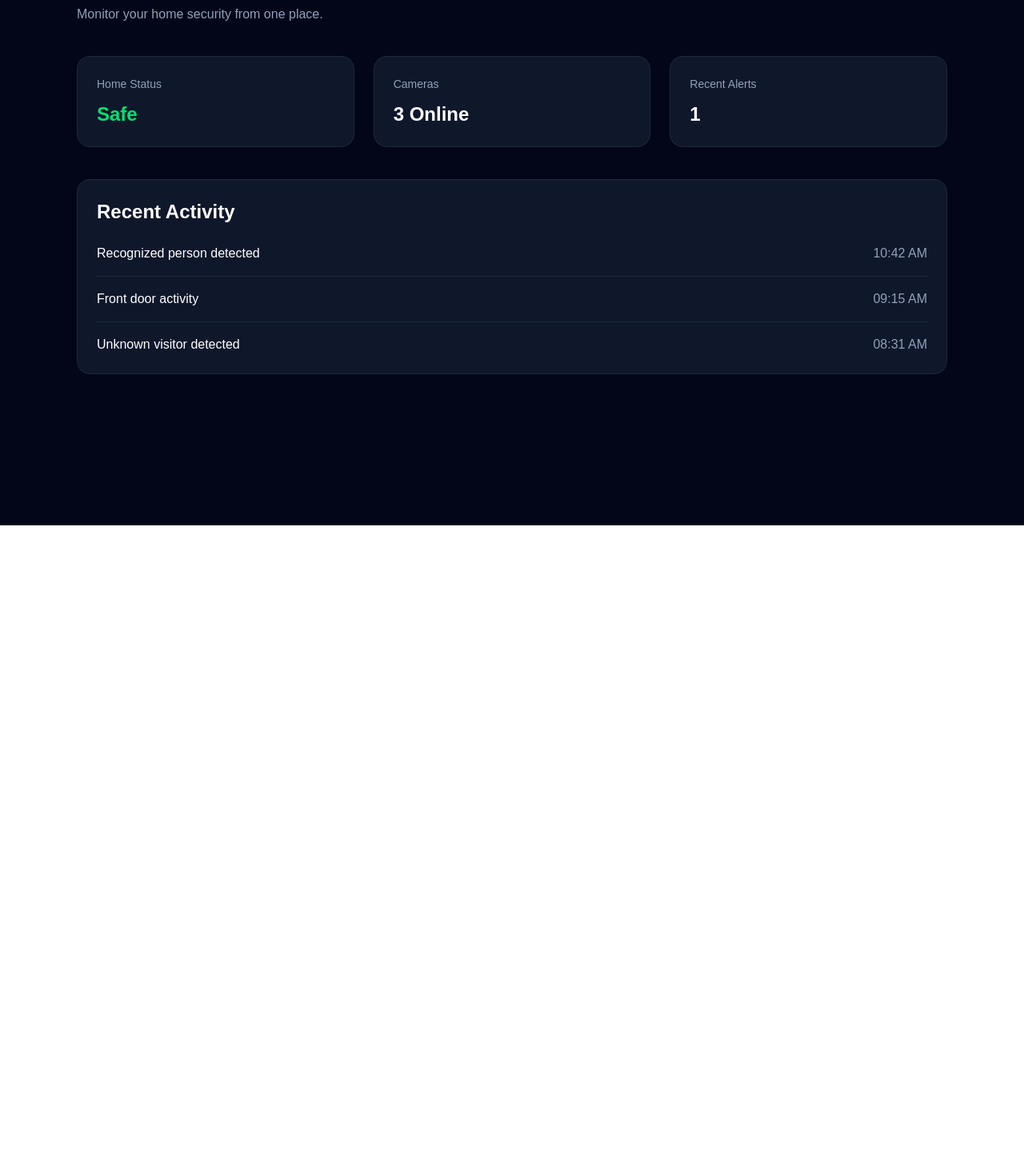
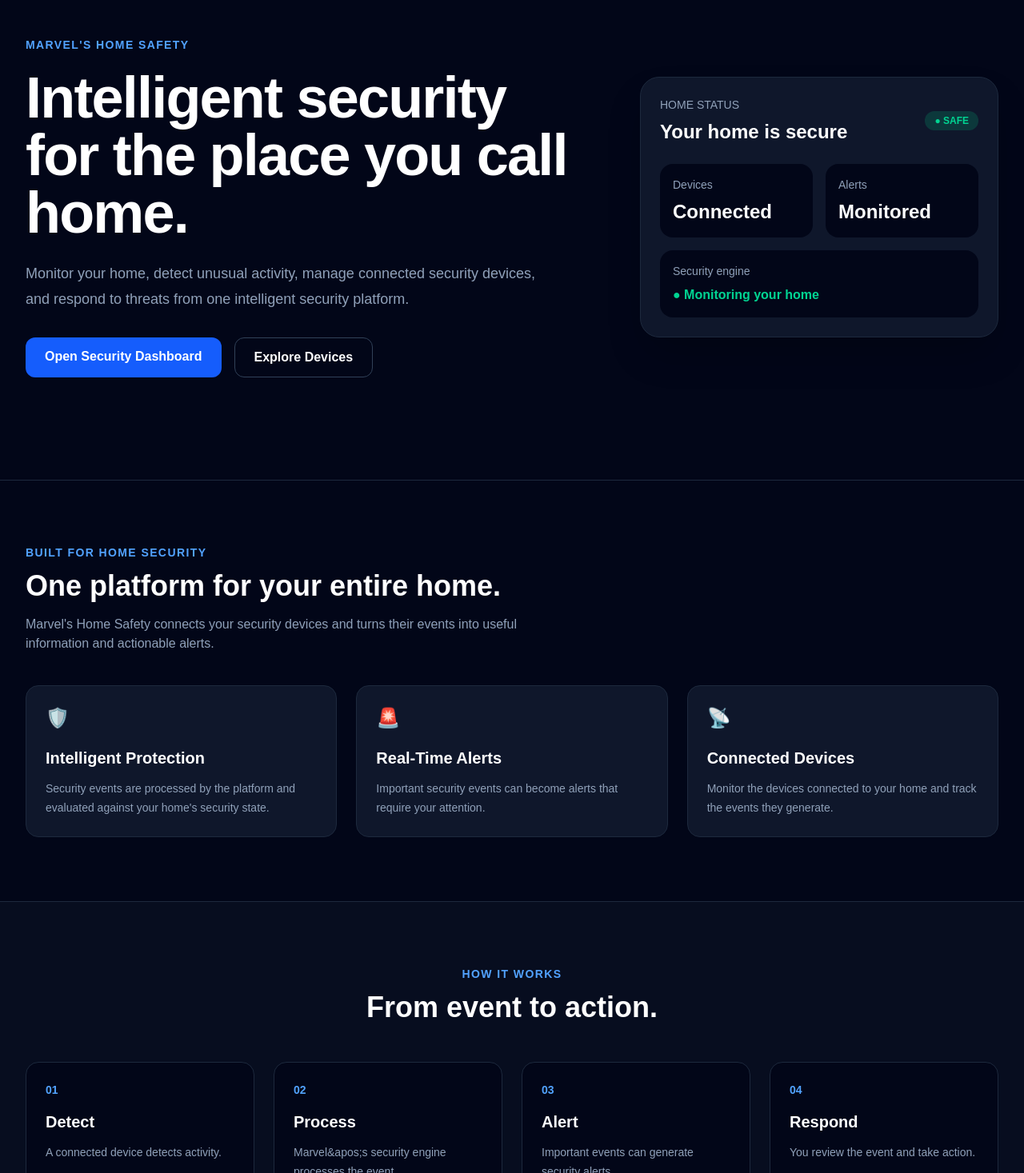
Before and after one commit to marvelousjoseph/marvels-home-safety, a Next.js app in the folder frontend/: page / in a window 1280 px wide. Shown: the part 143-1610 px from the top of the page at 80% size. Before the commit the page ends 800 px from the top, so only its background shows below. Built offline with nearby package versions, Linux system fonts and the light colour scheme.

Commit message:
Build Marvels Home Safety landing page

```diff
--- a/frontend/app/page.tsx
+++ b/frontend/app/page.tsx
@@ -1,65 +1,222 @@
 import Navbar from "@/components/Navbar";
 
-export default function Dashboard() {
+export default function HomePage() {
   return (
     <main className="min-h-screen bg-slate-950 text-white">
       <Navbar />
 
-      <div className="mx-auto max-w-6xl px-8 py-10">
-        <h1 className="text-4xl font-bold">
-          Security Dashboard
-        </h1>
+      <section className="border-b border-slate-800">
+        <div className="mx-auto max-w-7xl px-6 py-24 sm:px-8 lg:flex lg:items-center lg:gap-16 lg:py-32">
+          <div className="max-w-3xl">
+            <p className="text-sm font-semibold uppercase tracking-widest text-blue-400">
+              MARVEL&apos;S HOME SAFETY
+            </p>
 
-        <p className="mt-2 text-slate-400">
-          Monitor your home security from one place.
-        </p>
+            <h1 className="mt-5 text-5xl font-bold tracking-tight sm:text-6xl lg:text-7xl">
+              Intelligent security for the place you call home.
+            </h1>
 
-        <section className="mt-10 grid gap-6 md:grid-cols-3">
+            <p className="mt-6 max-w-2xl text-lg leading-8 text-slate-400">
+              Monitor your home, detect unusual activity, manage connected
+              security devices, and respond to threats from one intelligent
+              security platform.
+            </p>
+
+            <div className="mt-8 flex flex-col gap-4 sm:flex-row">
+              <a
+                href="/dashboard"
+                className="rounded-xl bg-blue-600 px-6 py-3 text-center font-semibold transition hover:bg-blue-500"
+              >
+                Open Security Dashboard
+              </a>
+
+              <a
+                href="/devices"
+                className="rounded-xl border border-slate-700 px-6 py-3 text-center font-semibold transition hover:bg-slate-900"
+              >
+                Explore Devices
+              </a>
+            </div>
+          </div>
+
+          <div className="mt-14 w-full max-w-md lg:mt-0">
+            <div className="rounded-3xl border border-slate-800 bg-slate-900 p-6 shadow-2xl">
+              <div className="flex items-center justify-between">
+                <div>
+                  <p className="text-sm text-slate-400">HOME STATUS</p>
+
+                  <h2 className="mt-2 text-2xl font-bold">
+                    Your home is secure
+                  </h2>
+                </div>
+
+                <div className="rounded-full bg-emerald-500/20 px-3 py-1 text-xs font-semibold text-emerald-400">
+                  ● SAFE
+                </div>
+              </div>
+
+              <div className="mt-6 grid grid-cols-2 gap-4">
+                <div className="rounded-2xl bg-slate-950 p-4">
+                  <p className="text-sm text-slate-400">Devices</p>
+                  <p className="mt-2 text-2xl font-bold">Connected</p>
+                </div>
+
+                <div className="rounded-2xl bg-slate-950 p-4">
+                  <p className="text-sm text-slate-400">Alerts</p>
+                  <p className="mt-2 text-2xl font-bold">Monitored</p>
+                </div>
+              </div>
+
+              <div className="mt-4 rounded-2xl bg-slate-950 p-4">
+                <p className="text-sm text-slate-400">Security engine</p>
+
+                <p className="mt-2 font-semibold text-emerald-400">
+                  ● Monitoring your home
+                </p>
+              </div>
+            </div>
+          </div>
+        </div>
+      </section>
+
+      <section className="mx-auto max-w-7xl px-6 py-20 sm:px-8">
+        <div className="max-w-2xl">
+          <p className="text-sm font-semibold uppercase tracking-widest text-blue-400">
+            BUILT FOR HOME SECURITY
+          </p>
+
+          <h2 className="mt-3 text-3xl font-bold sm:text-4xl">
+            One platform for your entire home.
+          </h2>
+
+          <p className="mt-4 text-slate-400">
+            Marvel&apos;s Home Safety connects your security devices and
+            turns their events into useful information and actionable alerts.
+          </p>
+        </div>
+
+        <div className="mt-10 grid gap-6 md:grid-cols-3">
           <div className="rounded-2xl border border-slate-800 bg-slate-900 p-6">
-            <p className="text-sm text-slate-400">Home Status</p>
-            <h2 className="mt-3 text-2xl font-bold text-green-400">
-              Safe
+            <div className="text-2xl">🛡️</div>
+
+            <h3 className="mt-5 text-xl font-semibold">
+              Intelligent Protection
+            </h3>
+
+            <p className="mt-3 text-sm leading-6 text-slate-400">
+              Security events are processed by the platform and evaluated
+              against your home&apos;s security state.
+            </p>
+          </div>
+
+          <div className="rounded-2xl border border-slate-800 bg-slate-900 p-6">
+            <div className="text-2xl">🚨</div>
+
+            <h3 className="mt-5 text-xl font-semibold">
+              Real-Time Alerts
+            </h3>
+
+            <p className="mt-3 text-sm leading-6 text-slate-400">
+              Important security events can become alerts that require your
+              attention.
+            </p>
+          </div>
+
+          <div className="rounded-2xl border border-slate-800 bg-slate-900 p-6">
+            <div className="text-2xl">📡</div>
+
+            <h3 className="mt-5 text-xl font-semibold">
+              Connected Devices
+            </h3>
+
+            <p className="mt-3 text-sm leading-6 text-slate-400">
+              Monitor the devices connected to your home and track the events
+              they generate.
+            </p>
+          </div>
+        </div>
+      </section>
+
+      <section className="border-y border-slate-800 bg-slate-900/40">
+        <div className="mx-auto max-w-7xl px-6 py-20 sm:px-8">
+          <div className="text-center">
+            <p className="text-sm font-semibold uppercase tracking-widest text-blue-400">
+              HOW IT WORKS
+            </p>
+
+            <h2 className="mt-3 text-3xl font-bold sm:text-4xl">
+              From event to action.
             </h2>
           </div>
 
-          <div className="rounded-2xl border border-slate-800 bg-slate-900 p-6">
-            <p className="text-sm text-slate-400">Cameras</p>
-            <h2 className="mt-3 text-2xl font-bold">
-              3 Online
-            </h2>
+          <div className="mt-12 grid gap-6 md:grid-cols-4">
+            {[
+              {
+                number: "01",
+                title: "Detect",
+                text: "A connected device detects activity.",
+              },
+              {
+                number: "02",
+                title: "Process",
+                text: "Marvel&apos;s security engine processes the event.",
+              },
+              {
+                number: "03",
+                title: "Alert",
+                text: "Important events can generate security alerts.",
+              },
+              {
+                number: "04",
+                title: "Respond",
+                text: "You review the event and take action.",
+              },
+            ].map((step) => (
+              <div
+                key={step.number}
+                className="rounded-2xl border border-slate-800 bg-slate-950 p-6"
+              >
+                <p className="text-sm font-bold text-blue-400">
+                  {step.number}
+                </p>
+
+                <h3 className="mt-4 text-xl font-semibold">
+                  {step.title}
+                </h3>
+
+                <p className="mt-3 text-sm leading-6 text-slate-400">
+                  {step.text}
+                </p>
+              </div>
+            ))}
           </div>
+        </div>
+      </section>
 
-          <div className="rounded-2xl border border-slate-800 bg-slate-900 p-6">
-            <p className="text-sm text-slate-400">Recent Alerts</p>
-            <h2 className="mt-3 text-2xl font-bold">
-              1
-            </h2>
-          </div>
-        </section>
+      <section className="mx-auto max-w-7xl px-6 py-20 text-center sm:px-8">
+        <h2 className="text-3xl font-bold sm:text-4xl">
+          Your home. Your security. One platform.
+        </h2>
 
-        <section className="mt-10 rounded-2xl border border-slate-800 bg-slate-900 p-6">
-          <h2 className="text-2xl font-bold">
-            Recent Activity
-          </h2>
+        <p className="mx-auto mt-4 max-w-2xl text-slate-400">
+          Start monitoring your home through Marvel&apos;s Home Safety.
+        </p>
 
-          <div className="mt-6 space-y-4">
-            <div className="flex justify-between border-b border-slate-800 pb-4">
-              <span>Recognized person detected</span>
-              <span className="text-slate-400">10:42 AM</span>
-            </div>
+        <a
+          href="/dashboard"
+          className="mt-8 inline-block rounded-xl bg-blue-600 px-7 py-3 font-semibold transition hover:bg-blue-500"
+        >
+          Enter Dashboard
+        </a>
+      </section>
 
-            <div className="flex justify-between border-b border-slate-800 pb-4">
-              <span>Front door activity</span>
-              <span className="text-slate-400">09:15 AM</span>
-            </div>
+      <footer className="border-t border-slate-800">
+        <div className="mx-auto flex max-w-7xl flex-col gap-3 px-6 py-8 text-sm text-slate-500 sm:px-8 md:flex-row md:items-center md:justify-between">
+          <p>© 2026 Marvel&apos;s Home Safety</p>
 
-            <div className="flex justify-between">
-              <span>Unknown visitor detected</span>
-              <span className="text-slate-400">08:31 AM</span>
-            </div>
-          </div>
-        </section>
-      </div>
+          <p>Intelligent home security, built for the future.</p>
+        </div>
+      </footer>
     </main>
   );
 }
```
